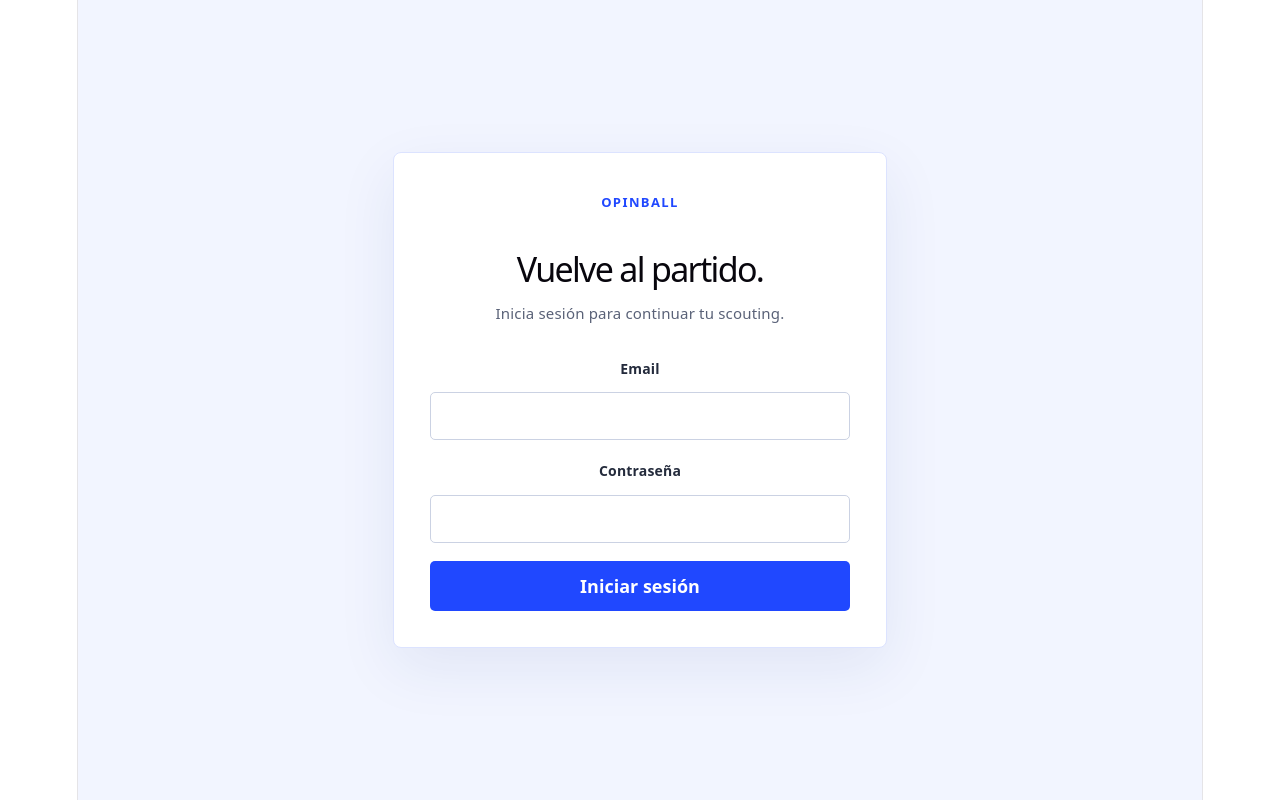
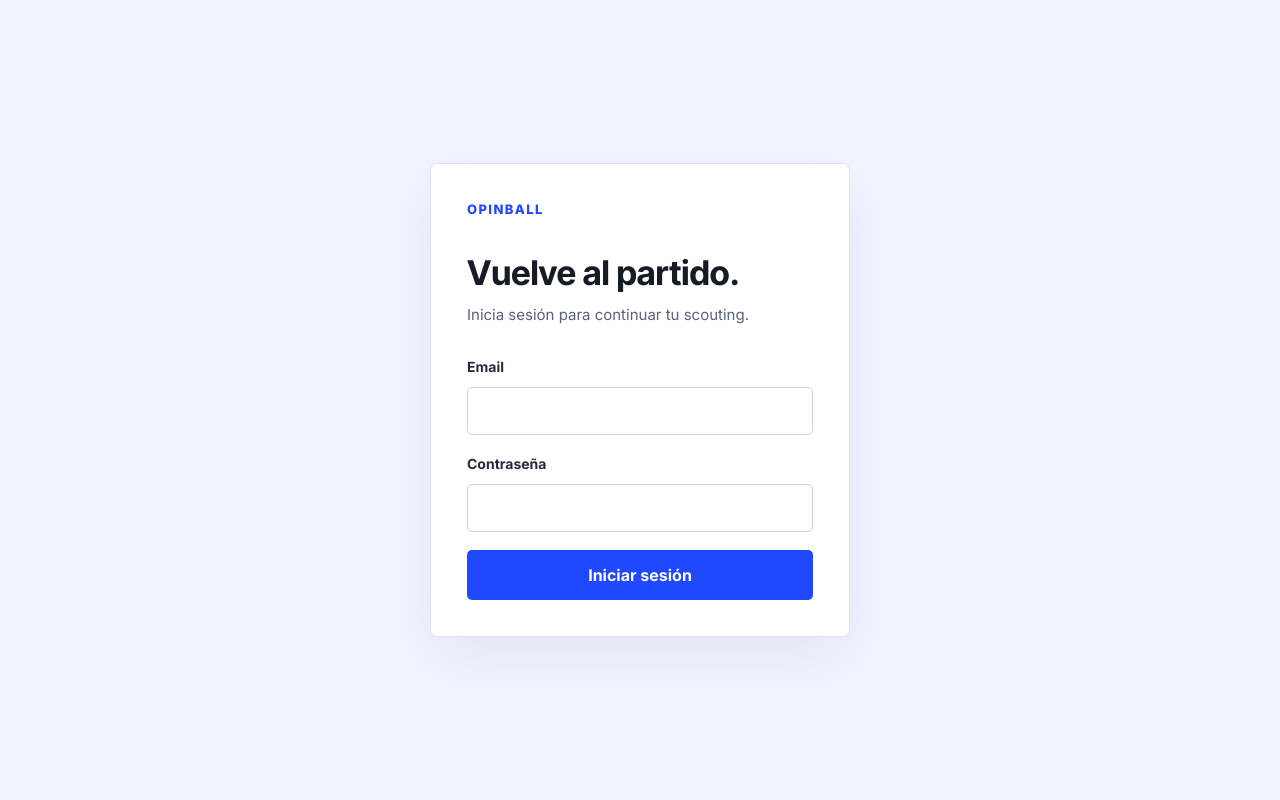
Before and after one commit to marcelullas3-hub/football-scouting, a React (Vite) app: page /login in a window 1280 px wide. Built offline with nearby package versions, Linux system fonts and the light colour scheme; no server answers.

Commit message:
feat(layout): add design tokens and bottom navigation

```diff
--- a/index.html
+++ b/index.html
@@ -1,10 +1,13 @@
 <!doctype html>
-<html lang="en">
+<html lang="es">
   <head>
     <meta charset="UTF-8" />
-    <link rel="icon" type="image/svg+xml" href="/favicon.svg" />
     <meta name="viewport" content="width=device-width, initial-scale=1.0" />
-    <title>football-scouting</title>
+    <meta name="theme-color" content="#2048FF" />
+    <link rel="preconnect" href="https://fonts.googleapis.com" />
+    <link rel="preconnect" href="https://fonts.gstatic.com" crossorigin />
+    <link href="https://fonts.googleapis.com/css2?family=Inter:wght@400;500;600;700;800&family=Inter+Tight:wght@500;600;700;800&display=swap" rel="stylesheet" />
+    <title>Opinball</title>
   </head>
   <body>
     <div id="root"></div>
--- a/package.json
+++ b/package.json
@@ -11,6 +11,7 @@
   },
   "dependencies": {
     "@supabase/supabase-js": "^2.116.0",
+    "lucide-react": "^1.52.0",
     "react": "^19.2.8",
     "react-dom": "^19.2.8",
     "react-router-dom": "^7.18.3"
--- a/src/App.jsx
+++ b/src/App.jsx
@@ -7,6 +7,7 @@ import RateMatch from './features/rate-match/RateMatch'
 import Login from './features/auth/Login'
 import PwaUpdateNotice from './features/auth/PwaUpdateNotice'
 import { AuthProvider, useAuth } from './shared/AuthContext'
+import AppLayout from './shared/AppLayout'
 
 function ProtectedRoute({ children }) {
   const { session, loading } = useAuth()
@@ -23,12 +24,14 @@ function AppRoutes() {
       <PwaUpdateNotice />
       <Routes>
         <Route path="/login" element={<Login />} />
-        <Route path="/" element={<Navigate to="/add-match" replace />} />
-        <Route path="/add-match" element={<ProtectedRoute><AddMatch /></ProtectedRoute>} />
-        <Route path="/match/:matchId/pending" element={<ProtectedRoute><PendingMatch /></ProtectedRoute>} />
-        <Route path="/match/:matchId/pending/observations" element={<ProtectedRoute><PendingMatchObservations /></ProtectedRoute>} />
-        <Route path="/match/:matchId/rate" element={<ProtectedRoute><RateMatch /></ProtectedRoute>} />
-        <Route path="*" element={<Navigate to="/" replace />} />
+        <Route element={<ProtectedRoute><AppLayout /></ProtectedRoute>}>
+          <Route path="/" element={<Navigate to="/add-match" replace />} />
+          <Route path="/add-match" element={<AddMatch />} />
+          <Route path="/match/:matchId/pending" element={<PendingMatch />} />
+          <Route path="/match/:matchId/pending/observations" element={<PendingMatchObservations />} />
+          <Route path="/match/:matchId/rate" element={<RateMatch />} />
+          <Route path="*" element={<Navigate to="/" replace />} />
+        </Route>
       </Routes>
     </>
   )
--- a/src/index.css
+++ b/src/index.css
@@ -1,22 +1,26 @@
 :root {
-  --text: #6b6375;
-  --text-h: #08060d;
-  --bg: #fff;
-  --border: #e5e4e7;
-  --code-bg: #f4f3ec;
-  --accent: #aa3bff;
-  --accent-bg: rgba(170, 59, 255, 0.1);
-  --accent-border: rgba(170, 59, 255, 0.5);
-  --social-bg: rgba(244, 243, 236, 0.5);
-  --shadow:
-    rgba(0, 0, 0, 0.1) 0 10px 15px -3px, rgba(0, 0, 0, 0.05) 0 4px 6px -2px;
-
-  --sans: system-ui, 'Segoe UI', Roboto, sans-serif;
-  --heading: system-ui, 'Segoe UI', Roboto, sans-serif;
-  --mono: ui-monospace, Consolas, monospace;
   --brand-blue: #2048ff;
-  --brand-blue-dark: #143acb;
-  --radius-lg: 18px;
+  --brand-blue-dark: #1739c9;
+  --brand-blue-tint: #edf1ff;
+  --text-h: #171b25;
+  --text: #626b7b;
+  --bg: #f7f8fb;
+  --surface: #fff;
+  --border: #e1e5ec;
+  --success: #157856;
+  --danger: #b42318;
+  --accent-lime: #d9ff5c;
+  --accent-coral: #ff6b58;
+  --code-bg: #eef0f5;
+  --accent: var(--brand-blue);
+  --accent-bg: var(--brand-blue-tint);
+  --accent-border: rgba(32, 72, 255, 0.5);
+  --social-bg: #f3f5f8;
+  --shadow: 0 12px 32px rgba(24, 32, 54, 0.1);
+  --shadow-btn: 0 7px 16px rgba(32, 72, 255, 0.22);
+  --sans: 'Inter', sans-serif;
+  --heading: 'Inter Tight', sans-serif;
+  --mono: ui-monospace, SFMono-Regular, Consolas, monospace;
   --space-1: 4px;
   --space-2: 8px;
   --space-3: 12px;
@@ -24,100 +28,62 @@
   --space-5: 24px;
   --space-6: 32px;
   --space-7: 48px;
-  --shadow-btn: 0 8px 20px -6px rgba(32, 72, 255, 0.45);
+  --radius-sm: 5px;
+  --radius-md: 6px;
+  --radius-lg: 8px;
 
-  font: 18px/145% var(--sans);
-  letter-spacing: 0.18px;
-  color-scheme: light dark;
+  font: 16px/1.5 var(--sans);
+  letter-spacing: 0;
   color: var(--text);
   background: var(--bg);
+  color-scheme: light;
   font-synthesis: none;
   text-rendering: optimizeLegibility;
   -webkit-font-smoothing: antialiased;
   -moz-osx-font-smoothing: grayscale;
-
-  @media (max-width: 1024px) {
-    font-size: 16px;
-  }
 }
 
-@media (prefers-color-scheme: dark) {
-  :root {
-    --text: #9ca3af;
-    --text-h: #f3f4f6;
-    --bg: #16171d;
-    --border: #2e303a;
-    --code-bg: #1f2028;
-    --accent: #c084fc;
-    --accent-bg: rgba(192, 132, 252, 0.15);
-    --accent-border: rgba(192, 132, 252, 0.5);
-    --social-bg: rgba(47, 48, 58, 0.5);
-    --brand-blue-tint: rgba(32, 72, 255, 0.18);
-    --shadow:
-      rgba(0, 0, 0, 0.4) 0 10px 15px -3px, rgba(0, 0, 0, 0.25) 0 4px 6px -2px;
-  }
-
-  #social .button-icon {
-    filter: invert(1) brightness(2);
-  }
-}
+* { box-sizing: border-box; }
 
 body {
+  min-width: 320px;
+  min-height: 100svh;
   margin: 0;
 }
 
+button, input, select, textarea { font: inherit; }
+button { color: inherit; }
+
 #root {
-  width: 1126px;
-  max-width: 100%;
-  margin: 0 auto;
-  text-align: center;
-  border-inline: 1px solid var(--border);
   min-height: 100svh;
-  display: flex;
-  flex-direction: column;
-  box-sizing: border-box;
+  width: 100%;
+  margin: 0;
 }
 
-h1,
-h2 {
+h1, h2, h3 {
+  margin-top: 0;
+  color: var(--text-h);
   font-family: var(--heading);
-  font-weight: 500;
-  color: var(--text-h);
+  font-weight: 650;
+  letter-spacing: 0;
 }
 
 h1 {
-  font-size: 56px;
-  letter-spacing: -1.68px;
-  margin: 32px 0;
-  @media (max-width: 1024px) {
-    font-size: 36px;
-    margin: 20px 0;
-  }
-}
-h2 {
-  font-size: 24px;
-  line-height: 118%;
-  letter-spacing: -0.24px;
-  margin: 0 0 8px;
-  @media (max-width: 1024px) {
-    font-size: 20px;
-  }
-}
-p {
-  margin: 0;
+  margin-bottom: 16px;
+  font-size: 36px;
+  line-height: 1.1;
 }
 
-code,
-.counter {
-  font-family: var(--mono);
-  display: inline-flex;
-  border-radius: 4px;
-  color: var(--text-h);
+h2 {
+  margin-bottom: 8px;
+  font-size: 23px;
+  line-height: 1.2;
 }
 
-code {
-  font-size: 15px;
-  line-height: 135%;
-  padding: 4px 8px;
-  background: var(--code-bg);
+p { margin: 0; }
+a { color: var(--brand-blue); }
+code, .counter { font-family: var(--mono); }
+
+@media (max-width: 600px) {
+  h1 { font-size: 30px; }
 }
--- /dev/null
+++ b/src/shared/AppLayout.css
@@ -0,0 +1,136 @@
+.app-shell {
+  min-height: 100svh;
+  display: flex;
+  flex-direction: column;
+}
+
+.app-header {
+  width: min(100% - 40px, 1120px);
+  height: 68px;
+  flex: 0 0 68px;
+  display: flex;
+  align-items: center;
+  justify-content: space-between;
+  margin: 0 auto;
+  border-bottom: 1px solid var(--border);
+}
+
+.app-wordmark {
+  display: inline-flex;
+  align-items: center;
+  gap: 9px;
+  color: var(--text-h);
+  font-family: var(--heading);
+  font-size: 18px;
+  font-weight: 750;
+  text-decoration: none;
+}
+
+.wordmark-symbol {
+  display: grid;
+  width: 27px;
+  aspect-ratio: 1;
+  place-items: center;
+  border-radius: 6px;
+  background: var(--brand-blue);
+  color: #fff;
+  font-family: var(--sans);
+  font-size: 16px;
+  font-weight: 750;
+}
+
+.sign-out-button {
+  width: 40px;
+  aspect-ratio: 1;
+  display: grid;
+  place-items: center;
+  border: 1px solid transparent;
+  border-radius: 5px;
+  background: transparent;
+  color: var(--text);
+  cursor: pointer;
+}
+
+.sign-out-button:hover,
+.sign-out-button:focus-visible {
+  border-color: var(--border);
+  color: var(--brand-blue);
+}
+
+.app-main {
+  width: min(100% - 40px, 1120px);
+  flex: 1;
+  margin: 0 auto;
+  padding: 34px 0 112px;
+  box-sizing: border-box;
+}
+
+.bottom-navigation {
+  position: fixed;
+  z-index: 10;
+  inset: auto 0 0;
+  min-height: 70px;
+  display: grid;
+  grid-template-columns: repeat(3, minmax(0, 1fr));
+  padding: 6px max(16px, env(safe-area-inset-right)) calc(6px + env(safe-area-inset-bottom)) max(16px, env(safe-area-inset-left));
+  border-top: 1px solid var(--border);
+  background: rgba(255, 255, 255, 0.96);
+  backdrop-filter: blur(12px);
+}
+
+.bottom-nav-item {
+  min-width: 0;
+  min-height: 56px;
+  display: flex;
+  flex-direction: column;
+  align-items: center;
+  justify-content: center;
+  gap: 3px;
+  border-radius: 5px;
+  color: #6a7180;
+  font-size: 12px;
+  font-weight: 600;
+  text-decoration: none;
+}
+
+.bottom-nav-item.is-active {
+  color: var(--brand-blue);
+}
+
+.bottom-nav-item:focus-visible {
+  outline: 2px solid var(--brand-blue);
+  outline-offset: -2px;
+}
+
+@media (min-width: 760px) {
+  .bottom-navigation {
+    inset-inline: 50%;
+    bottom: 16px;
+    width: min(440px, calc(100% - 32px));
+    min-height: 64px;
+    padding: 4px 8px;
+    transform: translateX(-50%);
+    border: 1px solid var(--border);
+    border-radius: 7px;
+    box-shadow: 0 12px 36px rgba(20, 27, 45, 0.12);
+  }
+
+  .bottom-nav-item {
+    min-height: 54px;
+  }
+
+  .app-main {
+    padding-bottom: 124px;
+  }
+}
+
+@media (max-width: 520px) {
+  .app-header,
+  .app-main {
+    width: min(100% - 32px, 1120px);
+  }
+
+  .app-main {
+    padding-top: 24px;
+  }
+}
--- /dev/null
+++ b/src/shared/AppLayout.jsx
@@ -0,0 +1,45 @@
+import { LogOut, MessageCircle, Plus, UserRound } from 'lucide-react'
+import { NavLink, Outlet, useNavigate } from 'react-router-dom'
+import { supabase } from './supabaseClient'
+import './AppLayout.css'
+
+const navigation = [
+  { to: '/social', label: 'Social', Icon: MessageCircle },
+  { to: '/add-match', label: 'Añadir', Icon: Plus },
+  { to: '/me', label: 'Tú', Icon: UserRound },
+]
+
+export default function AppLayout() {
+  const navigate = useNavigate()
+
+  async function signOut() {
+    const { error } = await supabase.auth.signOut()
+    if (error) return
+    navigate('/login', { replace: true })
+  }
+
+  return (
+    <div className="app-shell">
+      <header className="app-header">
+        <NavLink to="/add-match" className="app-wordmark" aria-label="Opinball, añadir partido">
+          <span className="wordmark-symbol">O</span>
+          <span>opinball</span>
+        </NavLink>
+        <button className="sign-out-button" type="button" onClick={signOut} aria-label="Cerrar sesión" title="Cerrar sesión">
+          <LogOut size={19} strokeWidth={1.8} />
+        </button>
+      </header>
+      <main className="app-main">
+        <Outlet />
+      </main>
+      <nav className="bottom-navigation" aria-label="Navegación principal">
+        {navigation.map(({ to, label, Icon }) => (
+          <NavLink key={to} to={to} className={({ isActive }) => `bottom-nav-item${isActive ? ' is-active' : ''}`}>
+            <Icon size={20} strokeWidth={1.9} aria-hidden="true" />
+            <span>{label}</span>
+          </NavLink>
+        ))}
+      </nav>
+    </div>
+  )
+}
```
Also changed, not shown: 1 other file (tests, documents, lock files or other folders).
